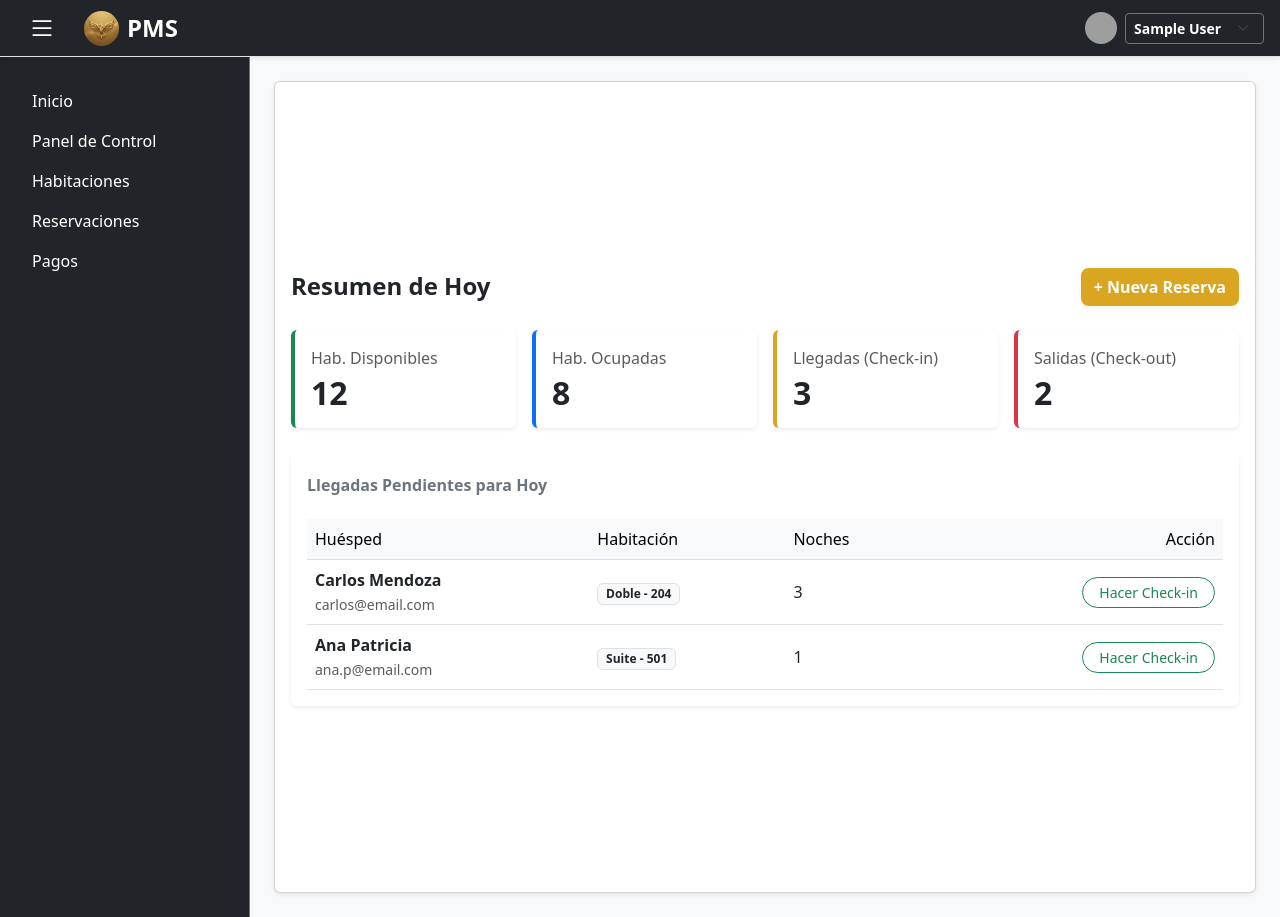
After one commit to GLAGS955/PMS_proyecto, a Flask app: page /panel_control in a window 1280 px wide. The commit adds this page. Run offline with Flask 3, Linux system fonts and the light colour scheme; the visitor is signed in with stand-in values (Sample User, id 1); some libraries are stand-ins or nearby versions; grey boxes are pictures that could not be loaded.

Commit message:
Se han agregado funcionalidades nuevas, como editar perfil y corregidos bugs

```diff
--- a/app.py
+++ b/app.py
@@ -24,9 +24,11 @@ db.init_app(app_ing)
 from controladores.auth import auth
 from controladores.acciones_usuarios import acciones_usuarios
 from controladores.cambiar_pwd import cambiar_contraseña
+from controladores.rutas_sbar import rutas_sbar
 app_ing.register_blueprint(auth)
 app_ing.register_blueprint(acciones_usuarios)
 app_ing.register_blueprint(cambiar_contraseña)
+app_ing.register_blueprint(rutas_sbar)
 
 #                                            Controladores principales
 @app_ing.route("/")
@@ -37,12 +39,12 @@ def Index():
 @login_requerido
 @es_usted_admin
 def Inicio_admin():
-    return render_template("Inicios/admin.html")
+    return render_template("Inicios/sbar_admin.html")
 
 @app_ing.route("/clientes")
 @login_requerido
 def Inicio_clientes():
-    return render_template("Inicios/clientes.html")
+    return render_template("Inicios/sbar_clientes.html")
 
 
 @app_ing.route("/operaciones")
--- /dev/null
+++ b/controladores/rutas_sbar.py
@@ -0,0 +1,23 @@
+from flask import Blueprint, render_template, redirect, request , url_for, flash, session
+from utils.security import login_requerido, es_usted_admin
+
+
+#Conexion de base de datos y modelos del blueprints auth
+from database.modelUser import ModelUser
+from database.Entidades.user import User
+from database.db import db
+
+#Configurar el blueprint auth
+rutas_sbar = Blueprint('rutas_sbar',__name__)
+
+@rutas_sbar.route('/panel_control', methods = ['GET'])
+@login_requerido
+@es_usted_admin
+def panel_control():
+    return render_template('Inicios/vistas_admin/panel_control.html')
+
+@rutas_sbar.route('/habitaciones', methods = ['GET'])
+@login_requerido
+@es_usted_admin
+def habitaciones():
+    return render_template('common/LogicaNegocios/habitaciones.html')
--- a/static/css/login.css
+++ b/static/css/login.css
@@ -39,7 +39,7 @@ body {
 }
 
 .text-decoration-none{
-    color: rgba(255, 217, 0, 0.733);
+    color: goldenrod;
 }
 
 .h3{
--- a/templates/Inicios/clientes.html
+++ /dev/null
@@ -1,3 +0,0 @@
-{% extends 'maestryClientes.html' %}
-
-{% block title %}Inicio{%endblock%}
--- /dev/null
+++ b/templates/Inicios/sbar_admin.html
@@ -0,0 +1,59 @@
+{% extends 'base.html' %}
+
+{% block title %}Inicio{%endblock%}
+
+{% block link %}
+    <link rel="stylesheet" href=" {{ url_for('static', filename = 'css/Admin_Clientes/admin.css') }} ">
+{% endblock %}
+
+{% block sidebar %}
+    <div class="d-flex flex-grow-1 overflow-hidden">
+
+        <div id="sidebar" class="d-flex flex-column flex-shrink-0 p-3 text-white bg-dark border-end border-secondary vh-100">
+            <ul class="nav nav-pills flex-column mb-auto mt-2">
+                <li class="nav-item"><a href="{{url_for('Inicio_admin')}}" class="nav-link text-white">Inicio</a></li>
+                <li><a href=" {{ url_for('rutas_sbar.panel_control') }} " class="nav-link text-white">Panel de Control</a></li>
+                <li><a href="{{ url_for('rutas_sbar.habitaciones') }}" class="nav-link text-white">Habitaciones</a></li>
+                <li><a href="#" class="nav-link text-white">Reservaciones</a></li>
+                <li><a href="#" class="nav-link text-white">Pagos</a></li>
+            </ul>
+        </div>
+
+        <main class="flex-grow-1 p-4 bg-light overflow-y-auto">
+            <div class="card shadow-sm min-vh-50 h-100">
+                <div class="card-body d-flex justify-content-center align-items-center">
+                    {% block content %}
+
+                        <section class="justify-content-center px-5 pb-5 mx-5 mb-5 mt-2 pt-0 text-center" >
+
+                            <div class="mb-4 justify-content-center">
+                                <h4><I>BIENVENIDOS A NUESTRA APP</I></h4>
+                            </div>
+                                <div class="d-flex justify-content-center align-items-center mb-3">
+                                <img src="{{ url_for('static', filename='img/f.png') }}" alt="Ilustración del PMS" class=" rounded shadow-sm h-25 h-100" style="max-height: 200px; " >
+                            </div>
+
+                            <div class="mb-5">
+                                <P>
+                                    Nuestra app es un sistema orientado a un "PMS" <i class="" style="color: goldenrod;"><strong>(Property Management System)</strong></i> dedicado a la gestion de operaciones
+                                    de las empresas adaptandose a diversos tipos de estas, destancando especialmente las que ofrecen servicios hoteleros.
+                                </P>
+                            </div>
+
+                            <div class="position-absolute bottom-0 end-0 m-3">
+                                <small>
+                                    <p>
+                                        <i>© Desarrollado por Gerald Jimenez Y Gabriel Guzman, ING DEL SOFTWARE</i>
+                                    </p>
+                                </small>
+                            </div>
+
+                        </section>
+
+                    {% endblock %}
+                </div>
+            </div>
+        </main>
+
+    </div>
+    {% endblock  %}
--- /dev/null
+++ b/templates/Inicios/vistas_admin/panel_control.html
@@ -0,0 +1,106 @@
+{% extends 'Inicios/sbar_admin.html' %}
+
+{% block title %} {% endblock %}
+
+{% block link %}
+    {{ super() }}
+{% endblock %}
+
+{% block content %}
+
+    <div class="container-fluid w-100 px-0">
+
+    <div class="d-flex justify-content-between align-items-center mb-4">
+        <h4 class="fw-bold mb-0 text-dark">Resumen de Hoy</h4>
+        <button class="btn shadow-sm fw-bold" style="background-color: goldenrod; color: white; border-radius: 8px;">
+            + Nueva Reserva
+        </button>
+    </div>
+
+    <div class="row g-3 mb-4">
+
+        <div class="col-12 col-md-3">
+            <div class="card border-0 shadow-sm h-100" style="border-left: 4px solid #198754 !important;">
+                <div class="card-body">
+                    <p class="text-muted mb-1 fs-6">Hab. Disponibles</p>
+                    <h2 class="mb-0 fw-bold">12</h2>
+                </div>
+            </div>
+        </div>
+
+        <div class="col-12 col-md-3">
+            <div class="card border-0 shadow-sm h-100" style="border-left: 4px solid #0d6efd !important;">
+                <div class="card-body">
+                    <p class="text-muted mb-1 fs-6">Hab. Ocupadas</p>
+                    <h2 class="mb-0 fw-bold">8</h2>
+                </div>
+            </div>
+        </div>
+
+        <div class="col-12 col-md-3">
+            <div class="card border-0 shadow-sm h-100" style="border-left: 4px solid goldenrod !important;">
+                <div class="card-body">
+                    <p class="text-muted mb-1 fs-6">Llegadas (Check-in)</p>
+                    <h2 class="mb-0 fw-bold">3</h2>
+                </div>
+            </div>
+        </div>
+
+        <div class="col-12 col-md-3">
+            <div class="card border-0 shadow-sm h-100" style="border-left: 4px solid #dc3545 !important;">
+                <div class="card-body">
+                    <p class="text-muted mb-1 fs-6">Salidas (Check-out)</p>
+                    <h2 class="mb-0 fw-bold">2</h2>
+                </div>
+            </div>
+        </div>
+
+    </div>
+
+    <div class="card border-0 shadow-sm">
+        <div class="card-header bg-white border-bottom-0 pt-4 pb-0">
+            <h6 class="fw-bold text-secondary">Llegadas Pendientes para Hoy</h6>
+        </div>
+        <div class="card-body">
+            <div class="table-responsive">
+                <table class="table table-hover align-middle mb-0">
+                    <thead class="table-light text-muted">
+                        <tr>
+                            <th scope="col" class="fw-normal">Huésped</th>
+                            <th scope="col" class="fw-normal">Habitación</th>
+                            <th scope="col" class="fw-normal">Noches</th>
+                            <th scope="col" class="fw-normal text-end">Acción</th>
+                        </tr>
+                    </thead>
+                    <tbody>
+                        <tr>
+                            <td>
+                                <div class="fw-bold text-dark">Carlos Mendoza</div>
+                                <small class="text-muted">carlos@email.com</small>
+                            </td>
+                            <td><span class="badge bg-light text-dark border">Doble - 204</span></td>
+                            <td>3</td>
+                            <td class="text-end">
+                                <button class="btn btn-sm btn-outline-success rounded-pill px-3">Hacer Check-in</button>
+                            </td>
+                        </tr>
+                        <tr>
+                            <td>
+                                <div class="fw-bold text-dark">Ana Patricia</div>
+                                <small class="text-muted">ana.p@email.com</small>
+                            </td>
+                            <td><span class="badge bg-light text-dark border">Suite - 501</span></td>
+                            <td>1</td>
+                            <td class="text-end">
+                                <button class="btn btn-sm btn-outline-success rounded-pill px-3">Hacer Check-in</button>
+                            </td>
+                        </tr>
+                    </tbody>
+                </table>
+            </div>
+        </div>
+    </div>
+
+</div>
+
+{% endblock content %}
--- a/templates/maestryAdmin.html
+++ b/templates/base.html
@@ -62,30 +62,13 @@
         </div>
     </header>
 
-    <div class="d-flex flex-grow-1 overflow-hidden">
+    {% block sidebar %}
 
-        <div id="sidebar" class="d-flex flex-column flex-shrink-0 p-3 text-white bg-dark border-end border-secondary vh-100">
-            <ul class="nav nav-pills flex-column mb-auto mt-2">
-                <li class="nav-item"><a href="#" class="nav-link text-white">Inicio</a></li>
-                <li><a href="#" class="nav-link text-white">Panel de Control</a></li>
-                <li><a href="#" class="nav-link text-white">Pedidos</a></li>
-                <li><a href="#" class="nav-link text-white">Productos</a></li>
-            </ul>
-        </div>
+    {% endblock  %}
 
-        <main class="flex-grow-1 p-4 bg-light overflow-y-auto">
-            <div class="card shadow-sm min-vh-50 h-100">
-                <div class="card-body d-flex justify-content-center align-items-center">
-                    {% block content %}
+    {% block script %}
 
-                    {% endblock  %}
-                </div>
-            </div>
-        </main>
-
-    </div>
-
-<script>
+    <script>
     document.addEventListener("DOMContentLoaded", function() {
         const btnToggle = document.getElementById("btnToggleSidebar");
         const sidebar = document.getElementById("sidebar");
@@ -94,7 +77,8 @@
             sidebar.classList.toggle("sidebar-hidden");
         });
     });
-</script>
+    </script>
 
+    {% endblock  %}
 </body>
 </html>
--- a/templates/common/editarperfil.html
+++ b/templates/common/editarperfil.html
@@ -1,6 +1,6 @@
-{% extends 'maestryAdmin.html' %}
+{% extends 'Inicios/sbar_admin.html' if session.get('rol') in ['admin', 'Staff'] else 'Inicios/sbar_clientes.html' %}
 
-{% block title %}Mi Perfil{% endblock %}
+{% block title %}Configuracion{% endblock %}
 
 {% block link %}
     {{ super() }}
@@ -31,7 +31,7 @@
 
         <div class="input-group">
             <label for="foto">URL de la Foto</label>
-            <input type="text" id="foto" name="foto" placeholder="http://imagen.com/foto.jpg"  autocomplete="off" required>
+            <input type="text" id="foto" name="foto" placeholder="http://imagen.com/foto.jpg"  autocomplete="off">
         </div>
 
         <button type="submit" class="boton-guardar">Enviar</button>
--- /dev/null
+++ b/utils/api_monedas.py
@@ -0,0 +1 @@
+#en proceso
```
Also changed, not shown: controladores/acciones_usuarios.py (+5 -2 lines), database/modelUser.py (+22 -1 lines), templates/Inicios/admin.html (deleted, +0 -13 lines), templates/Inicios/sbar_clientes.html (added, +29 -0 lines), templates/common/LogicaNegocios/habitaciones.html (added, +63 -0 lines), templates/common/perfilusuario.html (+26 -3 lines), templates/maestryClientes.html (deleted, +0 -98 lines), database/Entidades/user.py (line endings or trailing spaces), static/img/f.png (added), static/img/logo.jpg (deleted).
